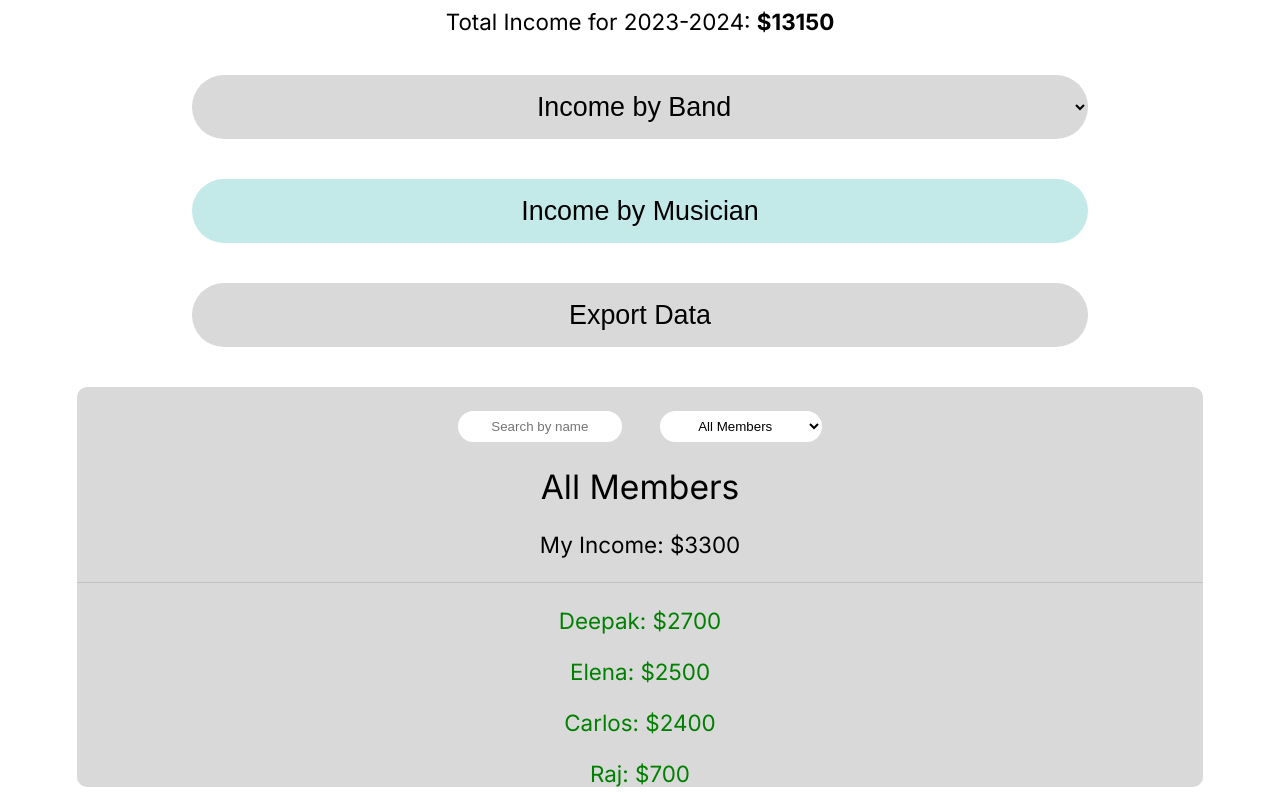
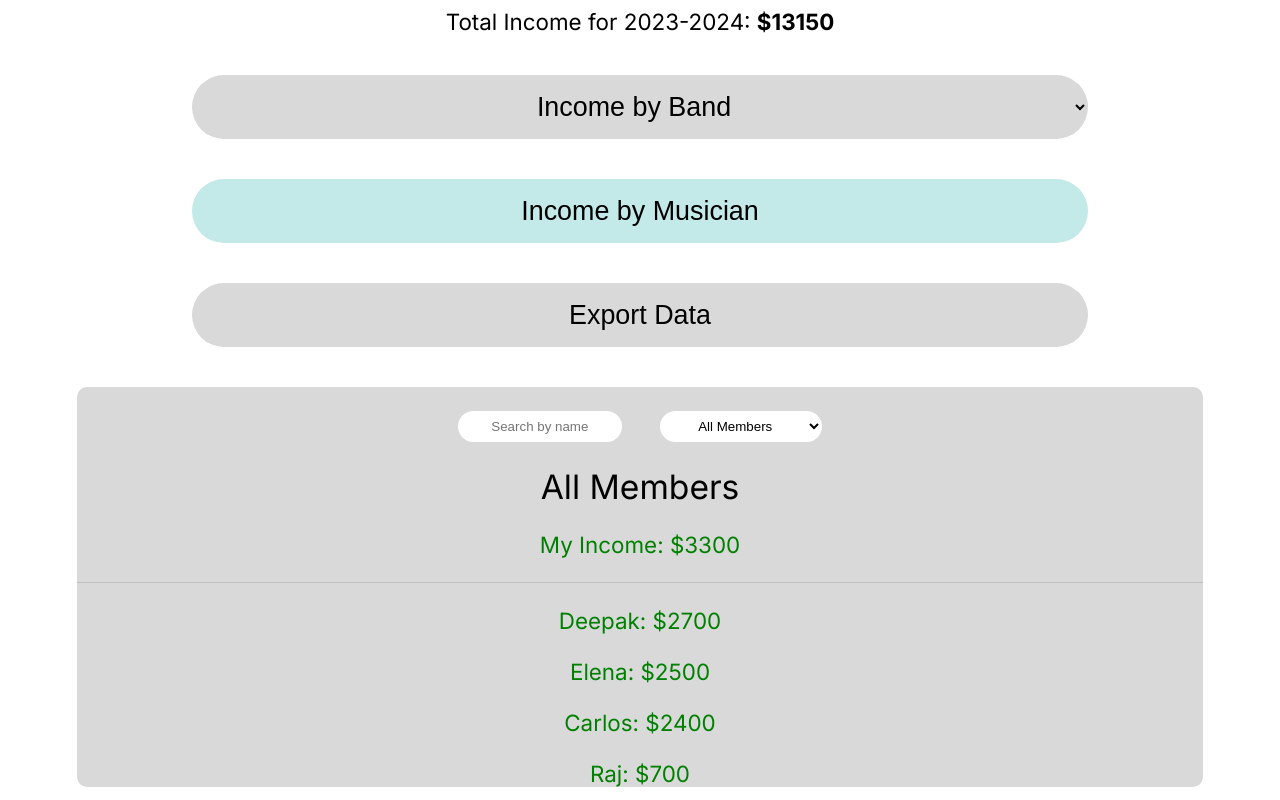
Before and after one commit to dlayton66/gig-boss-interview, a React (Vite) app: page / in a window 1280 px wide. Both pictures are taken after a click on the button "Income by Musician". Built offline with nearby package versions, Linux system fonts and the light colour scheme.

Commit message:
feat: add threshold color to my income

```diff
--- a/src/components/RenderArea.tsx
+++ b/src/components/RenderArea.tsx
@@ -47,6 +47,12 @@ function RenderArea({ band, isIncomeByMusician }: Props) {
     }
   }
 
+  const applyThresholdColor = (income: number) => {
+    return income >= 600 && dropdown === "All Members"
+      ? "over-threshold"
+      : "";
+  };
+
   return (
     <div className="render-area-background">
       <div className="render-area">
@@ -55,12 +61,14 @@ function RenderArea({ band, isIncomeByMusician }: Props) {
             <div className="render-title">{band.band_name}</div>
             <div>Total Band Income: ${get_band_income(band)}</div>
             <div className="divider"></div>
+            <div className="bottom-container">
               {band.members.map((member) => (
                 <div>
                   {member.name === "You" ? "My Income" : member.name}: $
                   {member.income}
                 </div>
               ))}
+            </div>
           </>
         )}
         {isIncomeByMusician && (
@@ -83,19 +91,15 @@ function RenderArea({ band, isIncomeByMusician }: Props) {
               </select>
             </div>
             <div className="render-title">{dropdown}</div>
-            <div>My Income: ${my_income}</div>
+            <div className={applyThresholdColor(my_income)}>
+              My Income: ${my_income}
+            </div>
             <div className="divider"></div>
             <div className="bottom-container">
               {filtered_members
                 .filter((member) => member.name != "You")
                 .map((member) => (
-                  <div
-                    className={
-                      member.income >= 600 && dropdown === "All Members"
-                        ? "over-threshold"
-                        : ""
-                    }
-                  >
+                  <div className={applyThresholdColor(member.income)}>
                     {member.name}: ${member.income}
                   </div>
                 ))}
```
Lines whose indentation alone changed are shown as unchanged.
